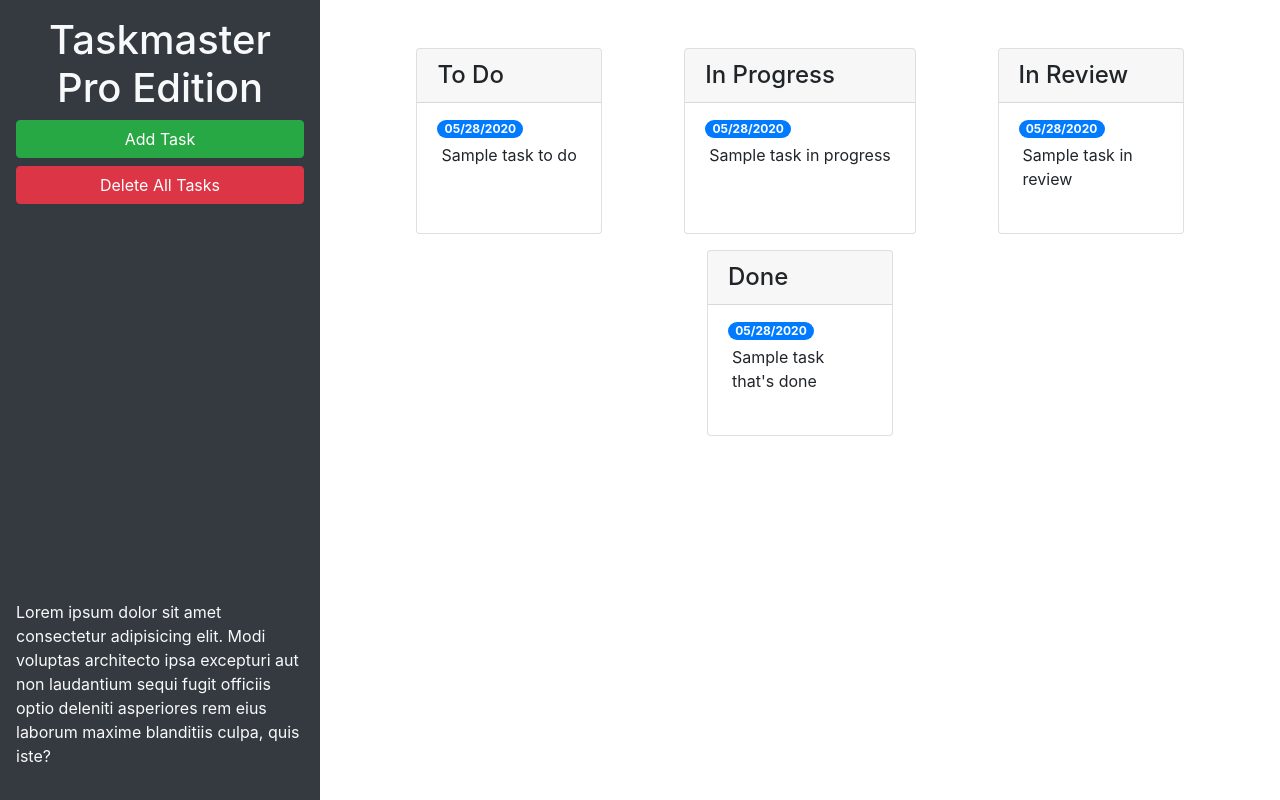
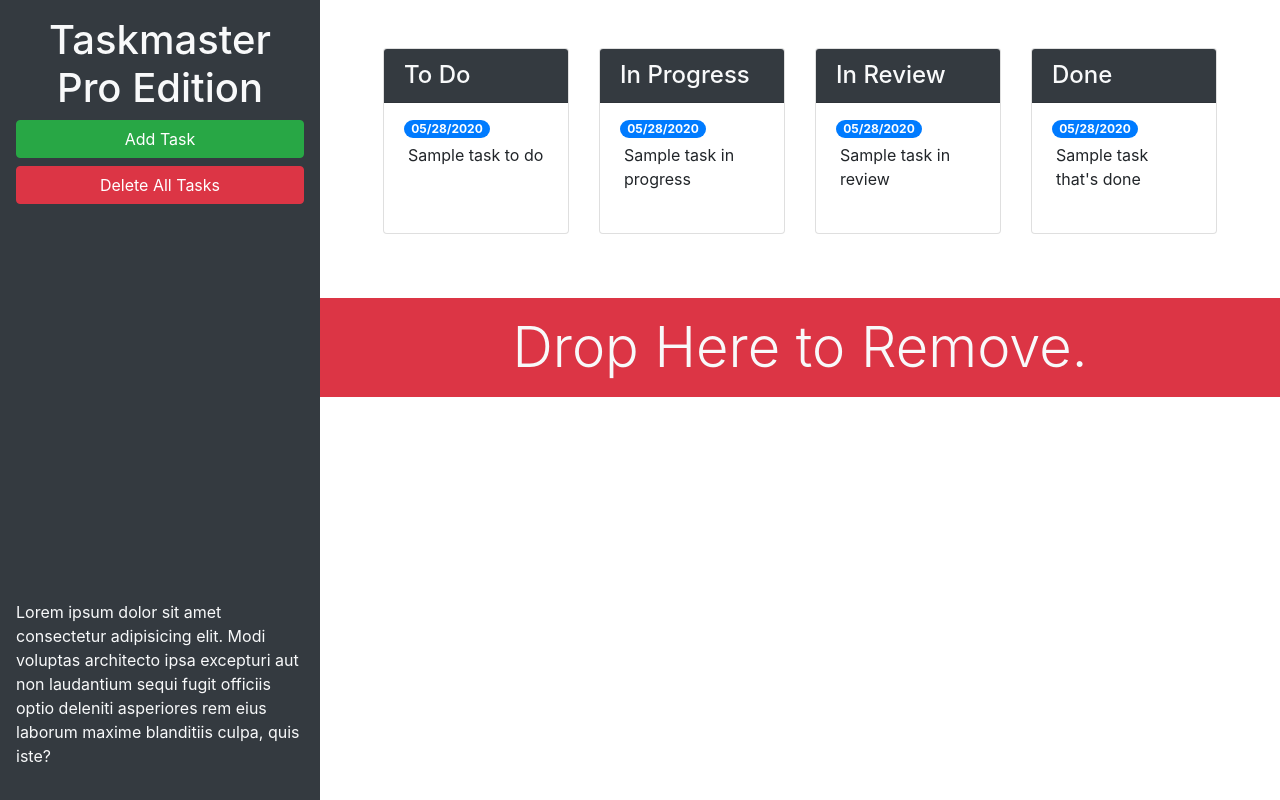
Before and after one commit to mblack1190/taskmaster-pro, a plain HTML site: page index.html in a window 1280 px wide. Drawn offline with nearby package versions, Linux system fonts and the light colour scheme.

Commit message:
close issue two bootstrap

```diff
--- a/index.html
+++ b/index.html
@@ -13,21 +13,21 @@
 <body>
 
   <div class="row min-vh-100 no-gutters">
-    <header class="col-12 col-lg-3 bg-dark text-light d-flex flex-column p-4 p-lg-3">
+    <header class="col-12 col-lg-3 bg-dark text-light sticky-top d-flex flex-column p-4 p-lg-3">
       <h1 class="text-center">Taskmaster Pro Edition</h1>
       <button id="create-task" class="btn btn-block btn-success" data-toggle="modal" data-target="#task-form-modal">Add
         Task</button>
       <button id="remove-tasks" class="btn btn-block btn-danger">Delete All Tasks</button>
-      <p class="mt-auto">Lorem ipsum dolor sit amet consectetur adipisicing elit. Modi voluptas architecto ipsa
+      <p class="mt-auto d-none d-lg-block">Lorem ipsum dolor sit amet consectetur adipisicing elit. Modi voluptas architecto ipsa
         excepturi aut non
         laudantium sequi fugit officiis optio deleniti asperiores rem eius laborum maxime blanditiis culpa, quis iste?
       </p>
     </header>
-    <main class="col-12 col-lg-9">
+    <main class="col-12 col-lg-9 d-flex flex-column">
       <div class="m-5 row justify-content-around">
         <div class="col-12 col-md-6 col-xl-3 mb-3">
           <div class="card">
-        <h4 class="card-header">To Do</h4>
+        <h4 class="card-header bg-dark text-light">To Do</h4>
         <ul id="list-toDo" class="list-group list-group-flush">
           <li class="list-group-item">
             <span class="badge badge-primary badge-pill">05/28/2020</span>
@@ -38,9 +38,9 @@
       </div>
       <!--todo end-->
       <!--in progress start-->
-      <div clas="col-12 col-md-6 col-xl-3 mb-3">
+      <div class="col-12 col-md-6 col-xl-3 mb-3">
         <div class="card">
-        <h4 class="card-header">In Progress</h4>
+        <h4 class="card-header bg-dark text-light">In Progress</h4>
         <ul id="list-inProgress" class="list-group list-group-flush">
           <li class="list-group-item">
             <span class="badge badge-primary badge-pill">05/28/2020</span>
@@ -53,7 +53,7 @@
       <!-- in review start -->
       <div class="col-12 col-md-6 col-xl-3 mb-3">
         <div class="card">
-        <h4 class="card-header">In Review</h4>
+        <h4 class="card-header bg-dark text-light">In Review</h4>
         <ul id="list-inReview" class="list-group list-group-flush">
           <li class="list-group-item">
             <span class="badge badge-primary badge-pill">05/28/2020</span>
@@ -66,7 +66,7 @@
       <!-- done start -->
       <div class="col-12 col-md-6 col-xl-3 mb-3">
         <div class=card>
-        <h4 class="card-header">Done</h4>
+        <h4 class="card-header bg-dark text-light">Done</h4>
         <ul id="list-done" class="list-group list-group-flush">
           <li class="list-group-item">
             <span class="badge badge-primary badge-pill">05/28/2020</span>
@@ -76,6 +76,11 @@
       </div>
       </div>
   <!-- done end -->
+      </div>
+      <div id="trash">
+        <div class="mt-auto w-100 bg-danger p-3 text-center text-light display-4">
+          Drop Here to Remove.
+        </div>
       </div>
     </main>
   </div>
```
